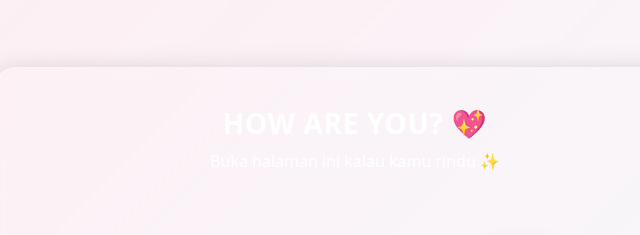
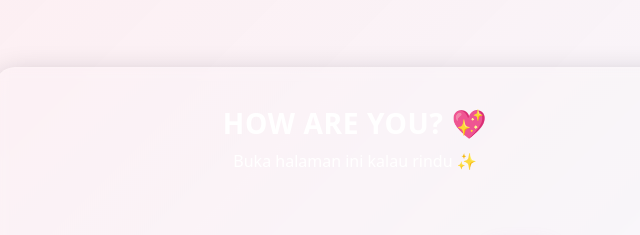
Before and after one commit to learnovt/our_archv, a plain HTML site: page index.html in a window 1280 px wide. Shown: the part 189-424 px from the top of the page, 285-925 px from the left. Drawn offline with Linux system fonts and the light colour scheme.

Commit message:
Update index.html

```diff
--- a/index.html
+++ b/index.html
@@ -158,7 +158,7 @@
   <main class="wrap">
     <section class="card" role="main" aria-labelledby="title">
       <h1 id="title" class="title">HOW ARE YOU? 💖</h1>
-      <p class="sub">Buka halaman ini kalau kamu rindu ✨</p>
+      <p class="sub">Buka halaman ini kalau rindu ✨</p>
 
       <div class="typing" id="typing"></div>
 
```
